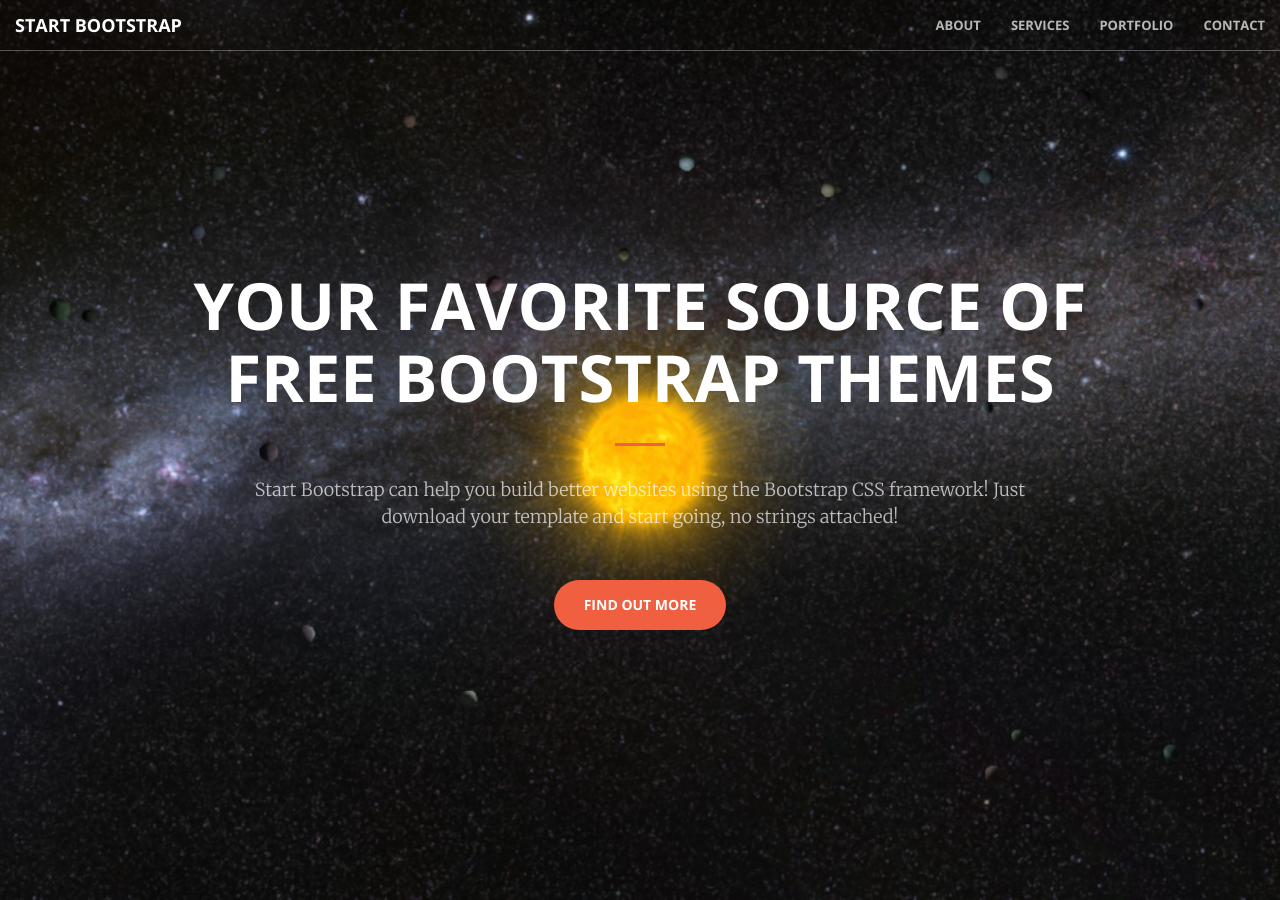
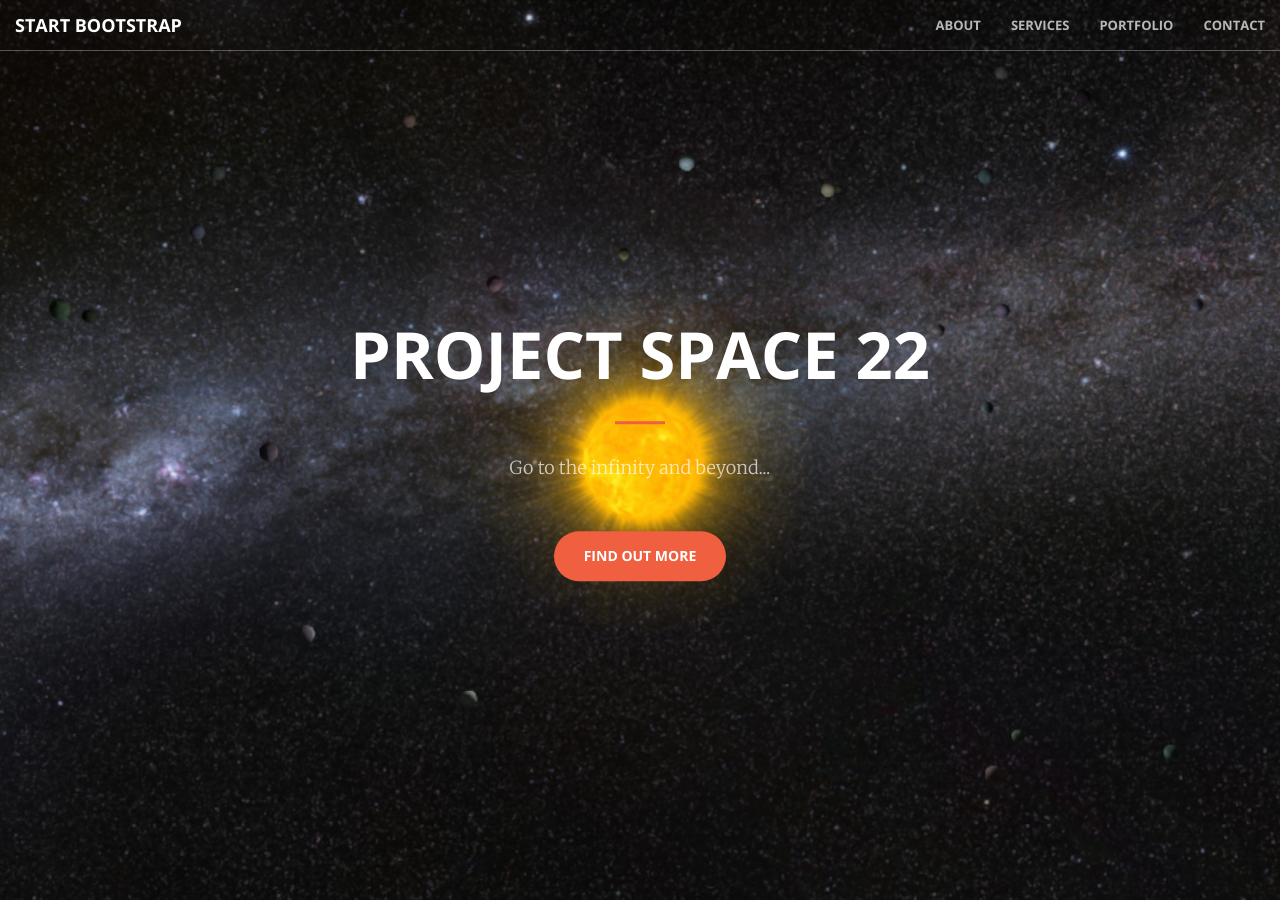
Before and after one commit to RTG22/ps22, a Jekyll site: the page built from index.html, in a window 1280 px wide and 900 px high. Built offline with Jekyll 4.4.1, drawn with Linux system fonts in a browser that asks for light colours.

Commit message:
change header title and subtitle

```diff
--- a/_includes/header.html
+++ b/_includes/header.html
@@ -1,9 +1,9 @@
 <header>
     <div class="header-content">
         <div class="header-content-inner">
-            <h1>Your Favorite Source of Free Bootstrap Themes</h1>
+            <h1>Project Space 22</h1>
             <hr>
-            <p>Start Bootstrap can help you build better websites using the Bootstrap CSS framework! Just download your template and start going, no strings attached!</p>
+            <p>Go to the infinity and beyond...</p>
             <a href="#about" class="btn btn-primary btn-xl page-scroll">Find Out More</a>
         </div>
     </div>
```
